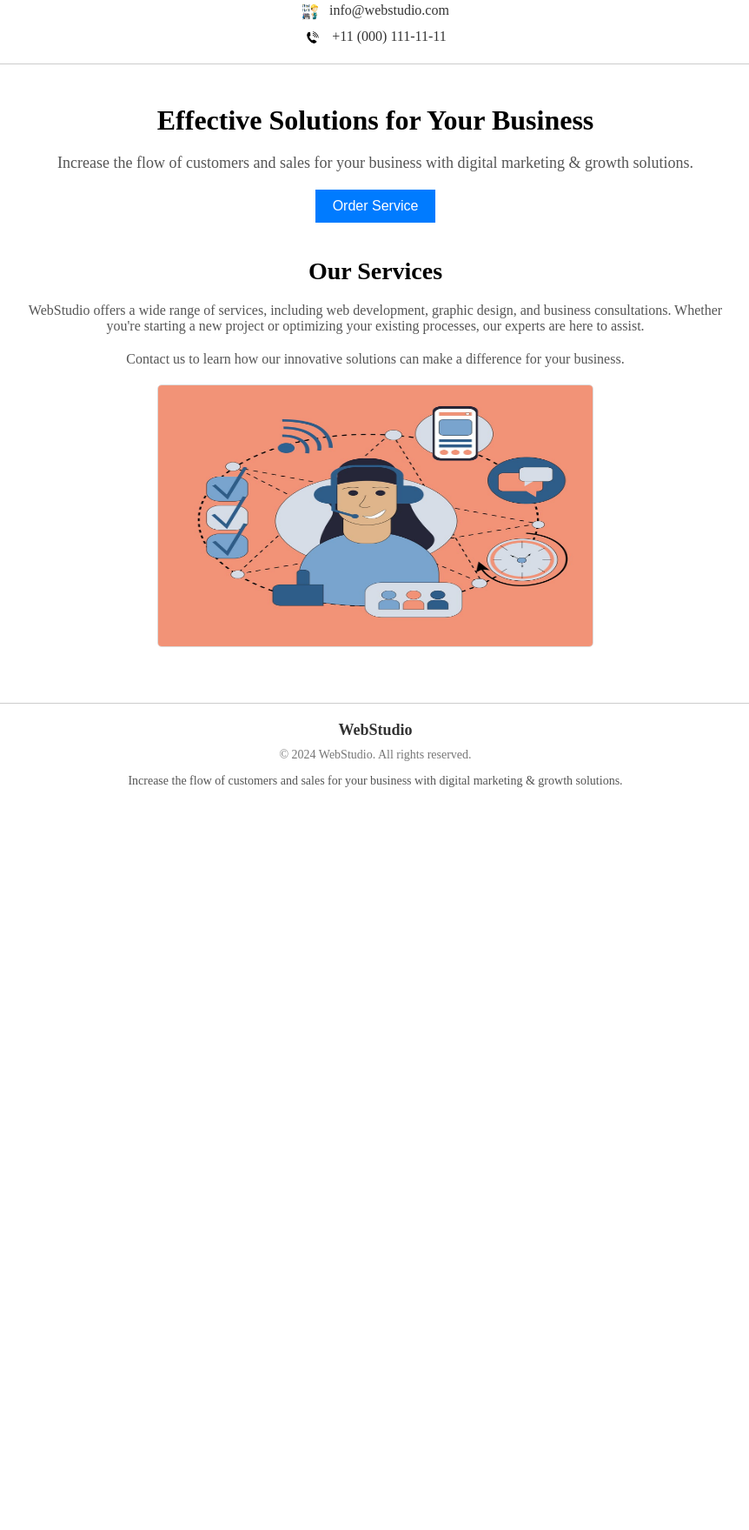
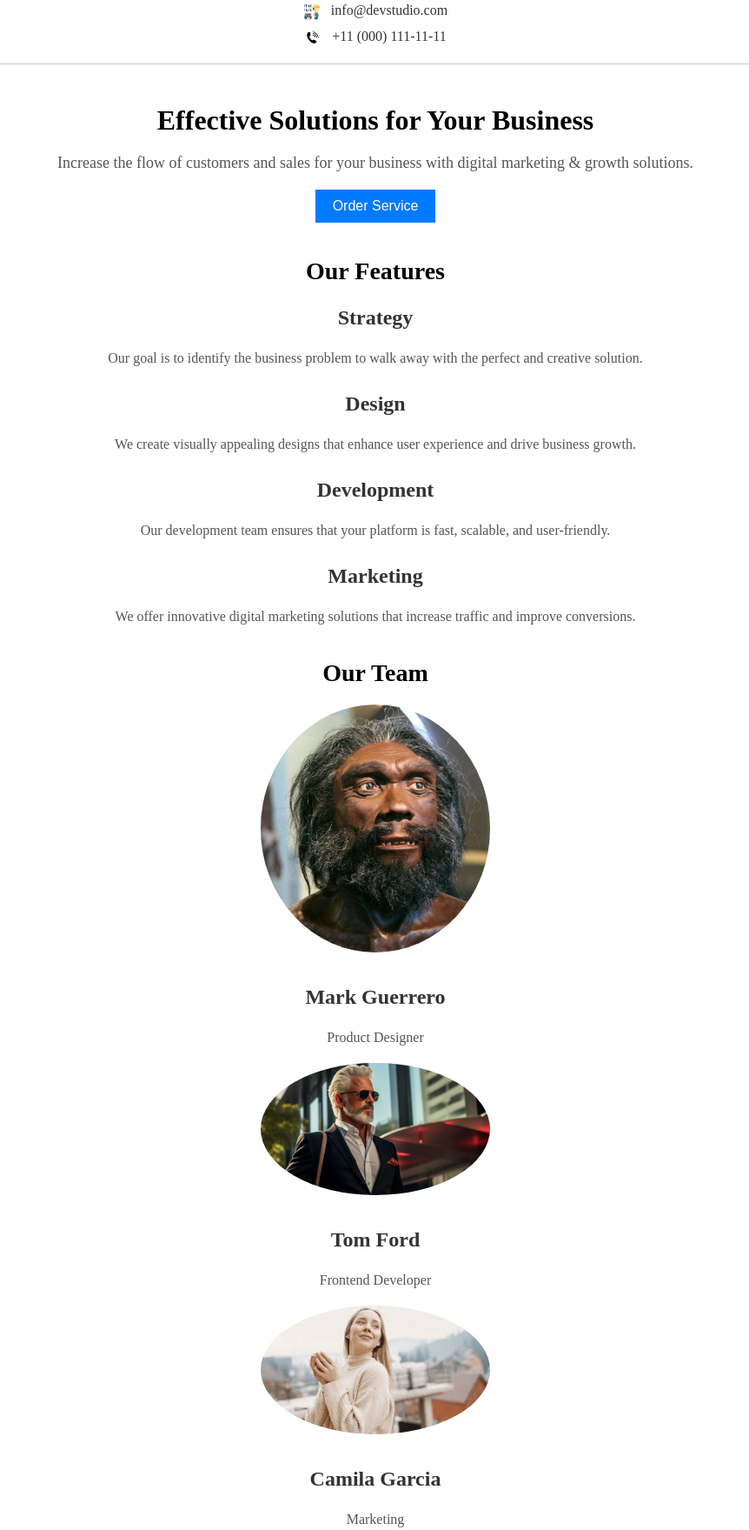
Before and after one commit to PashaIvanov1/goit-markup-hw-05, a plain HTML site: page index.html in a window 1280 px wide. Shown: the part 110-1869 px from the top of the page at 87% size, without its empty margins (208-1070 px from the left). Before the commit the page ends 1058 px from the top, so only its background shows below. Drawn offline with Linux system fonts and the light colour scheme.

Commit message:
index.html

```diff
--- a/index.html
+++ b/index.html
@@ -23,15 +23,15 @@
             <ul style="list-style: none; padding: 0; margin: 0;">
                 <!-- First Contact -->
                 <li style="margin-bottom: 10px;">
-                    <a href="mailto:info@webstudio.com" style="text-decoration: none; color: #333;">
-                        <img src="/images/icon.jpg" alt="Email icon" width="20" style="vertical-align: middle; margin-right: 8px;">
-                        info@webstudio.com
+                    <a href="mailto:info@devstudio.com" style="text-decoration: none; color: #333;">
+                        <img src="./images/icon.jpg" alt="Email icon" width="20" style="vertical-align: middle; margin-right: 8px;">
+                        info@devstudio.com
                     </a>
                 </li>
                 <!-- Second Contact -->
                 <li>
                     <a href="tel:+110001111111" style="text-decoration: none; color: #333;">
-                        <img src="/images/phon.jpg" alt="Phone icon" width="20" style="vertical-align: middle; margin-right: 8px;">
+                        <img src="./images/phon.jpg" alt="Phone icon" width="20" style="vertical-align: middle; margin-right: 8px;">
                         +11 (000) 111-11-11
                     </a>
                 </li>
@@ -51,17 +51,70 @@
             </button>
         </section>
 
-        <!-- Services Section -->
-        <section class="services" style="text-align: center; margin-bottom: 40px;">
-            <h2 style="font-size: 28px; margin-bottom: 20px;">Our Services</h2>
-            <p style="font-size: 16px; color: #555; margin-bottom: 20px;">
-                WebStudio offers a wide range of services, including web development, graphic design, and business consultations.
-                Whether you're starting a new project or optimizing your existing processes, our experts are here to assist.
-            </p>
-            <p style="font-size: 16px; color: #555; margin-bottom: 20px;">
-                Contact us to learn how our innovative solutions can make a difference for your business.
-            </p>
-            <img src="/images/service.jpg" alt="Professional Service in Action" width="500" height="300" style="border: 1px solid #ddd; border-radius: 5px;">
+        <!-- Features Section -->
+        <section class="features" style="text-align: center; margin-bottom: 40px;">
+            <h2 style="font-size: 28px; margin-bottom: 20px;">Our Features</h2>
+            <ul style="list-style: none; padding: 0; margin: 0;">
+                <!-- First Feature -->
+                <li style="margin-bottom: 30px;">
+                    <h3 style="font-size: 24px; color: #333;">Strategy</h3>
+                    <p style="font-size: 16px; color: #555;">
+                        Our goal is to identify the business problem to walk away with the perfect and creative solution.
+                    </p>
+                </li>
+                <!-- Second Feature -->
+                <li style="margin-bottom: 30px;">
+                    <h3 style="font-size: 24px; color: #333;">Design</h3>
+                    <p style="font-size: 16px; color: #555;">
+                        We create visually appealing designs that enhance user experience and drive business growth.
+                    </p>
+                </li>
+                <!-- Third Feature -->
+                <li style="margin-bottom: 30px;">
+                    <h3 style="font-size: 24px; color: #333;">Development</h3>
+                    <p style="font-size: 16px; color: #555;">
+                        Our development team ensures that your platform is fast, scalable, and user-friendly.
+                    </p>
+                </li>
+                <!-- Fourth Feature -->
+                <li style="margin-bottom: 30px;">
+                    <h3 style="font-size: 24px; color: #333;">Marketing</h3>
+                    <p style="font-size: 16px; color: #555;">
+                        We offer innovative digital marketing solutions that increase traffic and improve conversions.
+                    </p>
+                </li>
+            </ul>
+        </section>
+
+        <!-- Team Section -->
+        <section class="team" style="text-align: center; margin-bottom: 40px;">
+            <h2 style="font-size: 28px; margin-bottom: 20px;">Our Team</h2>
+            <ul style="list-style: none; padding: 0; margin: 0;">
+                <!-- First Employee -->
+                <li style="margin-bottom: 20px;">
+                    <img src="./images/mark-guerrero.jpg" alt="Mark Guerrero" width="264" style="border-radius: 50%; margin-bottom: 10px;">
+                    <h3 style="font-size: 24px; color: #333;">Mark Guerrero</h3>
+                    <p style="font-size: 16px; color: #555;">Product Designer</p>
+                </li>
+                <!-- Second Employee -->
+                <li style="margin-bottom: 20px;">
+                    <img src="./images/tom-ford.jpg" alt="Tom Ford" width="264" style="border-radius: 50%; margin-bottom: 10px;">
+                    <h3 style="font-size: 24px; color: #333;">Tom Ford</h3>
+                    <p style="font-size: 16px; color: #555;">Frontend Developer</p>
+                </li>
+                <!-- Third Employee -->
+                <li style="margin-bottom: 20px;">
+                    <img src="./images/camila-garcia.jpg" alt="Camila Garcia" width="264" style="border-radius: 50%; margin-bottom: 10px;">
+                    <h3 style="font-size: 24px; color: #333;">Camila Garcia</h3>
+                    <p style="font-size: 16px; color: #555;">Marketing</p>
+                </li>
+                <!-- Fourth Employee -->
+                <li style="margin-bottom: 20px;">
+                    <img src="./images/daniel-wilson.jpg" alt="Daniel Wilson" width="264" style="border-radius: 50%; margin-bottom: 10px;">
+                    <h3 style="font-size: 24px; color: #333;">Daniel Wilson</h3>
+                    <p style="font-size: 16px; color: #555;">UI Designer</p>
+                </li>
+            </ul>
         </section>
     </main>
 
```
Also changed, not shown: images/camila-garcia.jpg (added), images/daniel-wilson.jpg (added), images/mark-guerrero.jpg (added), images/tom-ford.jpg (added).
